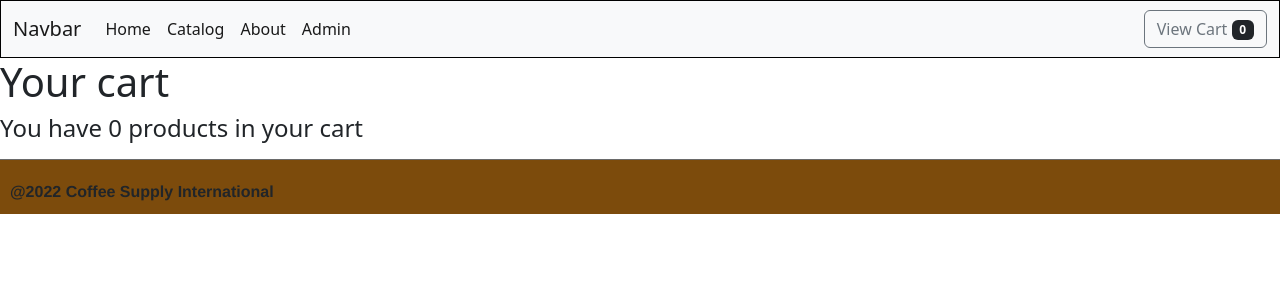
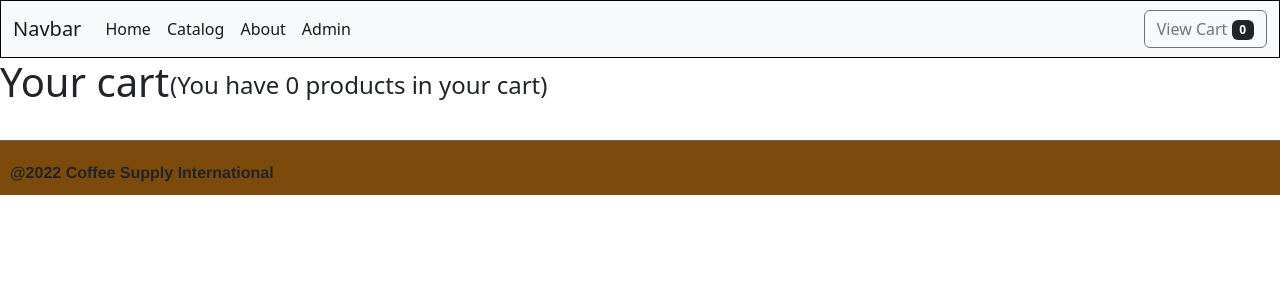
Before and after one commit to mcc808/CoffeeSupply, a React (Create React App) app: page /cart in a window 1280 px wide. Shown: the top 300 px of the page. Built offline with nearby package versions, Linux system fonts and the light colour scheme.

Commit message:
fsdi 109#4

```diff
--- a/src/components/cartProduct.css
+++ b/src/components/cartProduct.css
@@ -7,7 +7,9 @@
 }
 
 .cart-product img{
-    width: 120px;
+    width: 160px;
+    height: 180px;
+    object-fit: fill;
 }
 
 .cart-product .descrption{
--- a/src/pages/cart.css
+++ b/src/pages/cart.css
@@ -0,0 +1,11 @@
+.wrapper{
+    overflow: auto;
+}
+.a {
+    float: left;
+}
+.b{
+   margin-top: 13px;
+   margin-bottom: 40px;
+   margin-left: 170px;
+}
--- a/src/pages/cart.jsx
+++ b/src/pages/cart.jsx
@@ -20,9 +20,10 @@ const Cart = () => {
       };
 
     return (
-        <div className="cart">
-            <h1>Your cart</h1>
-            <h4>You have {countProducts()} products in your cart</h4>
+        <div className="wrapper">
+
+            <h1 className="a">Your cart</h1>
+            <h4 className="b">(You have {countProducts()} products in your cart)</h4>
 
             <div className="products">
                 <ul>
--- a/src/pages/catalog.css
+++ b/src/pages/catalog.css
@@ -4,8 +4,8 @@
 .a {
     float: left;
 }
-.b{
+.b1{
    margin-top: 13px;
    margin-bottom: 40px;
-   margin-left: 150px;
+   margin-left: 145px;
 }
--- a/src/pages/catalog.jsx
+++ b/src/pages/catalog.jsx
@@ -22,7 +22,7 @@ function Catalog(){
     return(
     <div className="wrapper">
         <h1 className="a">Catalog</h1>
-        <h4 className="b">(Select from {products.length} products)</h4>
+        <h4 className="b1">(Select from {products.length} products)</h4>
 
         {products.map((prod) => (
 
```
